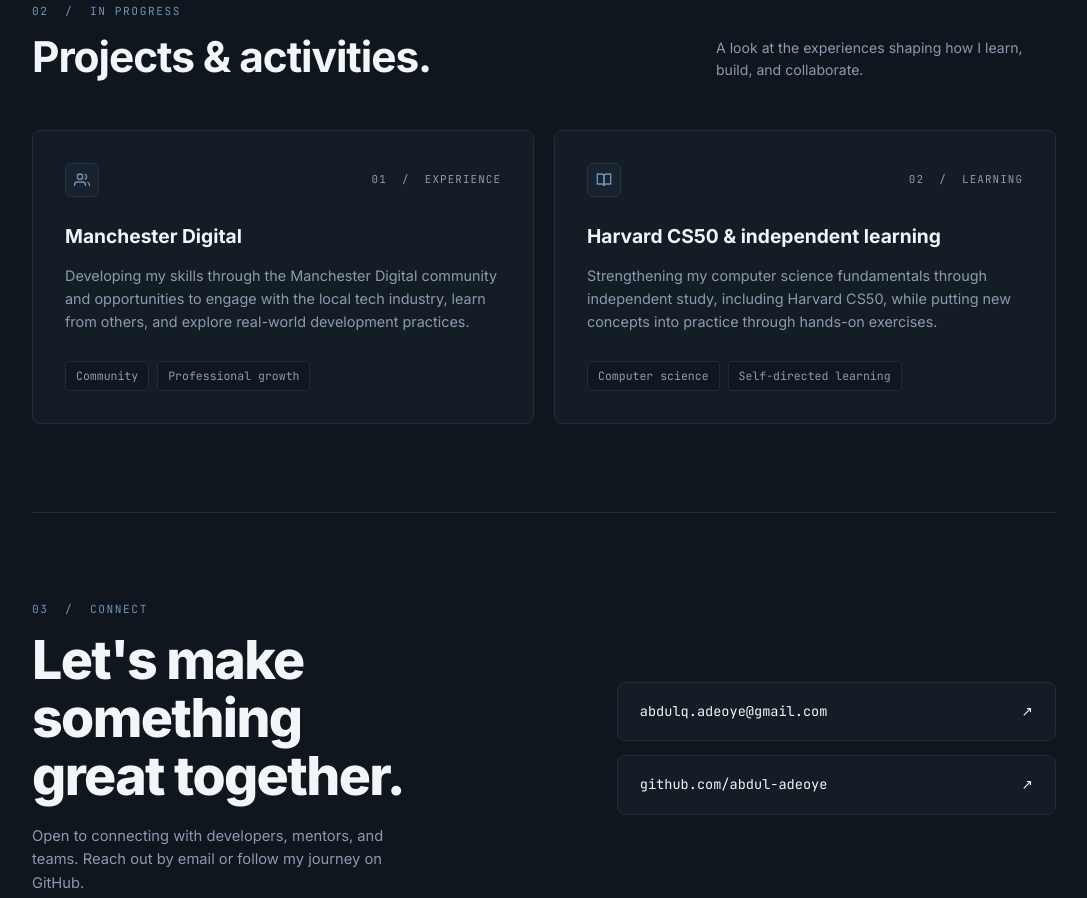
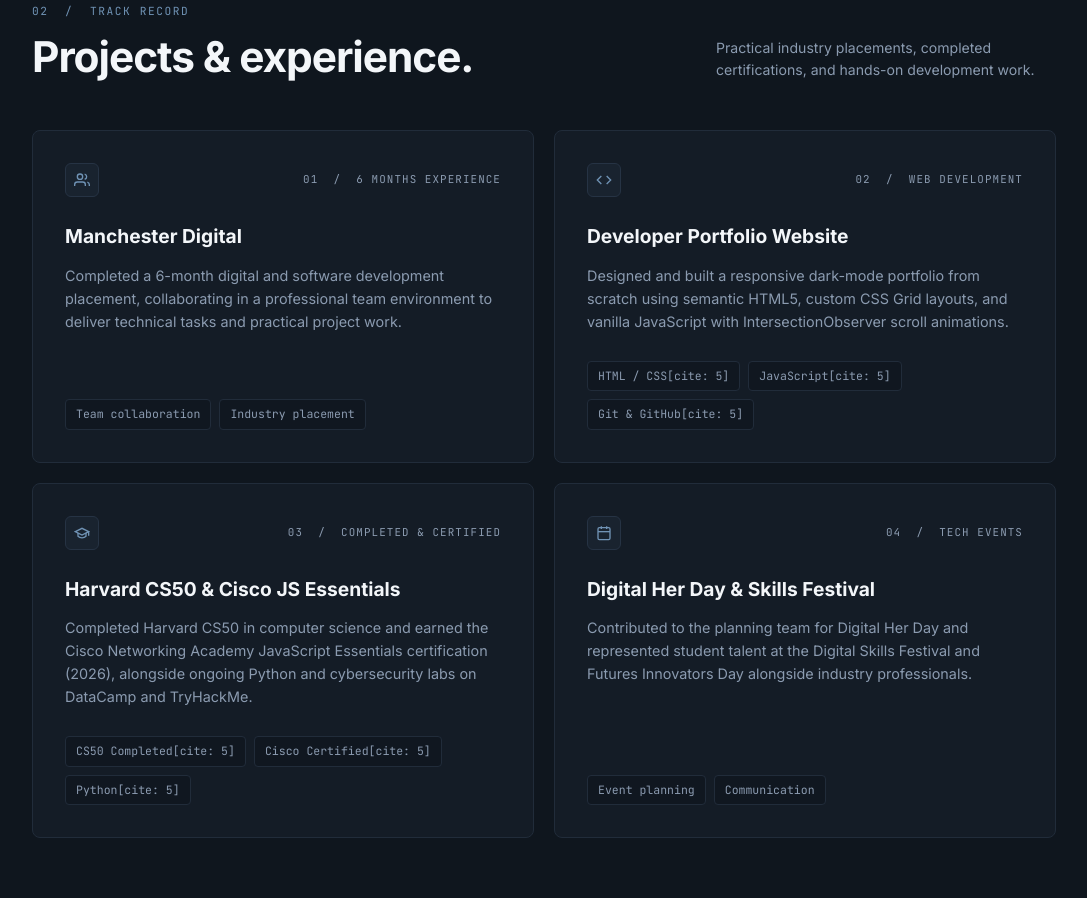
Before and after one commit to abdul-qoyyumadeoye-bot/My-Website, a plain HTML site: page html/index.html in a window 1280 px wide. Shown: the part 1363-2261 px from the top of the page, without its empty margins (96-1183 px from the left). Drawn offline with Linux system fonts and the light colour scheme.

Commit message:
updated number 2 of the website

```diff
--- a/html/index.html
+++ b/html/index.html
@@ -103,15 +103,15 @@
       </div>
     </section>
 
-    <!-- 02 / In Progress (Projects) -->
+    <!-- 02 / Experience & Projects -->
     <section id="projects" class="section section-border">
       <div class="section-header">
         <div>
-          <p class="section-label">02 &nbsp;/&nbsp; IN PROGRESS</p>
-          <h2 class="section-title">Projects &amp; activities.</h2>
+          <p class="section-label">02 &nbsp;/&nbsp; TRACK RECORD</p>
+          <h2 class="section-title">Projects &amp; experience.</h2>
         </div>
         <p class="section-intro">
-          A look at the experiences shaping how I learn, build, and collaborate.
+          Practical industry placements, completed certifications, and hands-on development work.
         </p>
       </div>
 
@@ -126,15 +126,15 @@
                 <path d="M16 3.13a4 4 0 0 1 0 7.75"></path>
               </svg>
             </div>
-            <span class="project-meta">01 &nbsp;/&nbsp; EXPERIENCE</span>
+            <span class="project-meta">01 &nbsp;/&nbsp; 6 MONTHS EXPERIENCE</span>
           </div>
           <h3>Manchester Digital</h3>
           <p>
-            Developing my skills through the Manchester Digital community and opportunities to engage with the local tech industry, learn from others, and explore real-world development practices.
+            Completed a 6-month digital and software development placement, collaborating in a professional team environment to deliver technical tasks and practical project work.
           </p>
           <div class="tags">
-            <span class="tag">Community</span>
-            <span class="tag">Professional growth</span>
+            <span class="tag">Team collaboration</span>
+            <span class="tag">Industry placement</span>
           </div>
         </article>
 
@@ -142,19 +142,63 @@
           <div class="project-top">
             <div class="icon-box">
               <svg width="16" height="16" viewBox="0 0 24 24" fill="none" stroke="currentColor" stroke-width="2">
-                <path d="M2 3h6a4 4 0 0 1 4 4v14a3 3 0 0 0-3-3H2z"></path>
-                <path d="M22 3h-6a4 4 0 0 0-4 4v14a3 3 0 0 1 3-3h7z"></path>
+                <polyline points="16 18 22 12 16 6"></polyline>
+                <polyline points="8 6 2 12 8 18"></polyline>
               </svg>
             </div>
-            <span class="project-meta">02 &nbsp;/&nbsp; LEARNING</span>
+            <span class="project-meta">02 &nbsp;/&nbsp; WEB DEVELOPMENT</span>
           </div>
-          <h3>Harvard CS50 &amp; independent learning</h3>
+          <h3>Developer Portfolio Website</h3>
           <p>
-            Strengthening my computer science fundamentals through independent study, including Harvard CS50, while putting new concepts into practice through hands-on exercises.
+            Designed and built a responsive dark-mode portfolio from scratch using semantic HTML5, custom CSS Grid layouts, and vanilla JavaScript with IntersectionObserver scroll animations.
           </p>
           <div class="tags">
-            <span class="tag">Computer science</span>
-            <span class="tag">Self-directed learning</span>
+            <span class="tag">HTML / CSS[cite: 5]</span>
+            <span class="tag">JavaScript[cite: 5]</span>
+            <span class="tag">Git &amp; GitHub[cite: 5]</span>
+          </div>
+        </article>
+
+        <article class="project-card">
+          <div class="project-top">
+            <div class="icon-box">
+              <svg width="16" height="16" viewBox="0 0 24 24" fill="none" stroke="currentColor" stroke-width="2">
+                <path d="M22 10v6M2 10l10-5 10 5-10 5z"></path>
+                <path d="M6 12v5c3 3 9 3 12 0v-5"></path>
+              </svg>
+            </div>
+            <span class="project-meta">03 &nbsp;/&nbsp; COMPLETED &amp; CERTIFIED</span>
+          </div>
+          <h3>Harvard CS50 &amp; Cisco JS Essentials</h3>
+          <p>
+            Completed Harvard CS50 in computer science and earned the Cisco Networking Academy JavaScript Essentials certification (2026), alongside ongoing Python and cybersecurity labs on DataCamp and TryHackMe.
+          </p>
+          <div class="tags">
+            <span class="tag">CS50 Completed[cite: 5]</span>
+            <span class="tag">Cisco Certified[cite: 5]</span>
+            <span class="tag">Python[cite: 5]</span>
+          </div>
+        </article>
+
+        <article class="project-card">
+          <div class="project-top">
+            <div class="icon-box">
+              <svg width="16" height="16" viewBox="0 0 24 24" fill="none" stroke="currentColor" stroke-width="2">
+                <rect x="3" y="4" width="18" height="18" rx="2" ry="2"></rect>
+                <line x1="16" y1="2" x2="16" y2="6"></line>
+                <line x1="8" y1="2" x2="8" y2="6"></line>
+                <line x1="3" y1="10" x2="21" y2="10"></line>
+              </svg>
+            </div>
+            <span class="project-meta">04 &nbsp;/&nbsp; TECH EVENTS</span>
+          </div>
+          <h3>Digital Her Day &amp; Skills Festival</h3>
+          <p>
+            Contributed to the planning team for Digital Her Day and represented student talent at the Digital Skills Festival and Futures Innovators Day alongside industry professionals.
+          </p>
+          <div class="tags">
+            <span class="tag">Event planning</span>
+            <span class="tag">Communication</span>
           </div>
         </article>
       </div>
```
